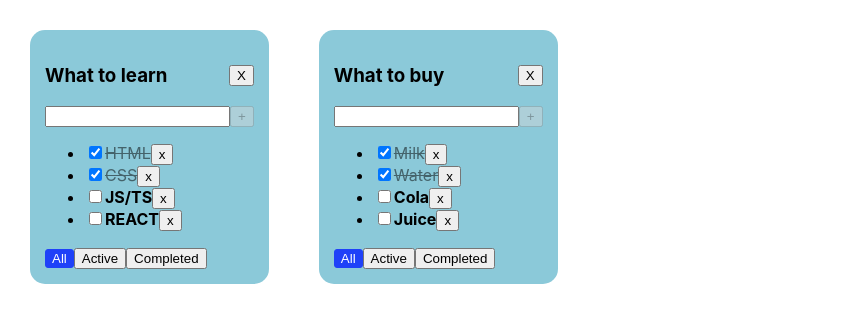
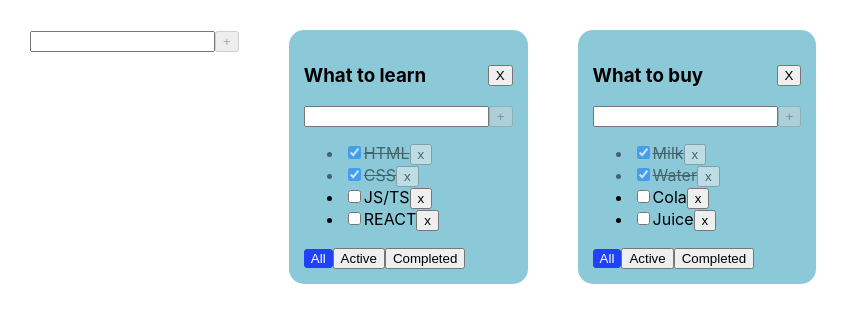
Before and after one commit to AnsarKhubiev/itincubator-todolist, a React (Create React App) app: page / in a window 1280 px wide. Shown: the top 322 px of the page, without its empty margins (0-849 px from the left). Built offline with nearby package versions, Linux system fonts and the light colour scheme.

Commit message:
sprint-02 02. Added: component of changing the task text and the todolist; component of adding a new todolist

```diff
--- /dev/null
+++ b/src/AddItemForm.tsx
@@ -0,0 +1,54 @@
+import React, {ChangeEvent, KeyboardEvent, useState} from "react";
+import {Button} from "./Button";
+
+type AddItemFormPropsType = {
+    addItem: (title: string) => void
+}
+
+export const AddItemForm = ({addItem}: AddItemFormPropsType) => {
+
+    const [itemTitle, setItemTitle] = React.useState("")
+    const [error, setError] = useState<string | null>(null)
+
+    const isAddBtnDisabled = !itemTitle.length || itemTitle.trim().length > 15
+    const userTitleLengthWarning = itemTitle.trim().length > 15 && <div>Recommended task title is 15 charters</div>
+    const userEmptyTitleWarning = error && <div>"Please enter title"</div>
+
+    const changeItemTitleHandler = (e: ChangeEvent<HTMLInputElement>) => {
+        setItemTitle(e.currentTarget.value)
+    }
+
+    const addItemOnKeyUpHandler = (e: KeyboardEvent<HTMLInputElement>) => {
+        setError(null)
+        if (itemTitle.length <= 15) e.key === "Enter" && addItemHandler()
+    }
+
+    const addItemHandler = () => {
+        setItemTitle("")
+        const trimmedTitle = itemTitle.trim()
+        if (trimmedTitle) {
+            addItem(trimmedTitle)
+        } else {
+            setError("Title is required")
+        }
+    }
+
+    return (
+        <div>
+            <input
+                onKeyUp={addItemOnKeyUpHandler}
+                value={itemTitle}
+                onChange={changeItemTitleHandler}
+                className={error ? "inputError" : ""}
+            />
+
+            <Button
+                onClickHandler={addItemHandler}
+                title="+"
+                isDisabled={isAddBtnDisabled}
+            />
+            {userTitleLengthWarning}
+            {userEmptyTitleWarning}
+        </div>
+    );
+};
--- a/src/App.css
+++ b/src/App.css
@@ -19,7 +19,7 @@
   align-items: center;
 }
 
-.task-done {
+.is-done {
   text-decoration: line-through;
   opacity: 0.5;
 }
@@ -35,7 +35,7 @@
   border: 1px solid #1f41f8;
 }
 
-.taskInputError {
+.inputError {
   border: 1px solid #f81f1f;
   outline: none
 }
--- a/src/App.tsx
+++ b/src/App.tsx
@@ -2,6 +2,7 @@ import React, {useState} from "react";
 import "./App.css";
 import {Todolist} from "./Todolist";
 import {v1} from "uuid";
+import {AddItemForm} from "./AddItemForm";
 
 export type TaskType = {
     id: string
@@ -25,6 +26,7 @@ function App() {
     //BLL (business logic layer):
     const todolistId_1 = v1()
     const todolistId_2 = v1()
+
 
     const [todolists, setTodolists] = useState<TodoListType[]>([
         {id: todolistId_1, title: "What to learn", filter: "all",},
@@ -71,13 +73,21 @@ function App() {
         setTasks({...tasks, [todolistId]: nextState})
     }
 
+    const changeTaskTitle = (taskId: string, title: string, todolistId: string) => {
+        const nextState = tasks[todolistId].map(t => t.id === taskId ?
+            {
+                ...t,
+                title
+            } : t)
+        setTasks({...tasks, [todolistId]: nextState})
+    }
+
     //UI (User Interface)
-
 
     // Фильтрация тасок
     const changeTodolistFilter = (filter: FilterValuesType, todolistId: string) => {
         setTodolists(todolists.map(tl => tl.id === todolistId
-            ? {...tl, filter: filter} : tl))
+            ? {...tl, filter} : tl))
     }
 
     const getFilteredTasks = (allTasks: TaskType[], currentFilter: FilterValuesType) => {
@@ -91,15 +101,28 @@ function App() {
         }
     }
 
+    const changeTodoListTitle = (title: string, todolistId: string) => {
+        setTodolists(todolists.map(tl => tl.id === todolistId
+            ? {...tl, title} : tl))
+    }
+
     const removeTodolist = (todolistId: string) => {
-        const resultTodolists = todolists.filter( tl => tl.id !== todolistId)
+        const resultTodolists = todolists.filter(tl => tl.id !== todolistId)
         setTodolists(resultTodolists)
         delete tasks[todolistId]
+    }
+
+    const addNewTodolist = (title: string) => {
+        const todoListId = v1()
+        setTodolists([{id: todoListId, title, filter: "all"}, ...todolists])
+        setTasks({...tasks, [todoListId]: []})
     }
 
     return (
 
         <div className="App">
+            <AddItemForm addItem={addNewTodolist}/>
+
             {todolists.map(tl => {
                 const filteredTasks = getFilteredTasks(tasks[tl.id], tl.filter)
 
@@ -107,13 +130,15 @@ function App() {
                     key={tl.id}
                     todolistId={tl.id}
                     title={tl.title}
+                    changeTaskTitle={changeTaskTitle}
                     tasks={filteredTasks}
                     removeTask={removeTask}
-                    changeTodolistFilter={changeTodolistFilter}
+                    changeFilter={changeTodolistFilter}
                     addTask={addTask}
                     changeTaskStatus={changeTaskStatus}
                     filter={tl.filter}
                     removeTodolist={removeTodolist}
+                    changeTodoListTitle={changeTodoListTitle}
                 />
             })}
         </div>
--- /dev/null
+++ b/src/EditableSpan.tsx
@@ -0,0 +1,34 @@
+import React, {ChangeEvent, useState} from "react";
+
+type EditableSpanPropsType = {
+    title: string
+    changeTitle: (title: string)=> void
+}
+
+export const EditableSpan = ({title, changeTitle}: EditableSpanPropsType) => {
+    const [editMode, setEditMode] = useState(false)
+    const [itemTitle, setItemTitle] = React.useState(title)
+
+    const onEditMode = () => setEditMode(true)
+    const offEditMode = () => {
+        setEditMode(false)
+        changeTitle(itemTitle)
+    }
+
+    const changeItemTitleHandler = (e: ChangeEvent<HTMLInputElement>) => {
+        setItemTitle(e.currentTarget.value)
+    }
+
+    return (
+        editMode
+            ? <input
+                onBlur={offEditMode}
+                onChange={changeItemTitleHandler}
+                value={itemTitle}
+                autoFocus={true}
+            />
+            : <span onDoubleClick={onEditMode}>{title}</span>
+
+
+    );
+};
--- a/src/Todolist.tsx
+++ b/src/Todolist.tsx
@@ -1,116 +1,101 @@
-import React, {KeyboardEvent, ChangeEvent, useState} from "react";
-import {TodolistHeader} from "./TodolistHeader";
 import {FilterValuesType, TaskType} from "./App";
 import {Button} from "./Button";
+import {AddItemForm} from "./AddItemForm";
+import {EditableSpan} from "./EditableSpan";
 
 type TodolistPropsType = {
     todolistId: string
     title: string
     tasks: TaskType[]
+    changeTaskTitle: (taskId: string, title: string, todolistId: string) => void
     removeTask: (taskId: string, todolistId: string) => void
-    changeTodolistFilter: (filter: FilterValuesType, todolistId: string) => void
+    changeFilter: (filter: FilterValuesType, todolistId: string) => void
+    changeTodoListTitle: (title: string, todolistId: string) => void
     addTask: (title: string, todolistId: string) => void
     changeTaskStatus: (taskId: string, newIsDoneValue: boolean, todolistId: string) => void
     removeTodolist: (todolistId: string) => void
     filter: FilterValuesType
 }
 
-export type TodolistTitlePropsType = {
-    title: string
-}
+export const Todolist = (props: TodolistPropsType) => {
+    const {
+        todolistId,
+        title,
+        tasks,
+        changeTaskTitle,
+        removeTask,
+        changeFilter,
+        changeTodoListTitle,
+        addTask,
+        changeTaskStatus,
+        removeTodolist,
+        filter
+    } = props
 
+    const tasksList = tasks.length === 0 ? "Тасок нет" : tasks.map(task => {
+        const removeTaskHandler = () => removeTask(task.id, todolistId)
 
-export const Todolist = (props: TodolistPropsType) => {
+        const changeTaskTitleHandler = (title: string) => {
+            changeTaskTitle(task.id, title, todolistId)
+        }
 
-    const [taskTitle, setTaskTitle] = React.useState("")
-    const [taskInputError, setTaskInputError] = useState<string | null>(null)
-
-    const tasksList = props.tasks.length === 0 ? "Тасок нет" : props.tasks.map(task => {
-        const removeTaskHandler = () => props.removeTask(task.id, props.todolistId)
         return (
-            <li key={task.id}>
+            <li key={task.id} className={task.isDone ? 'is-done' : ''}>
                 <input
                     type="checkbox"
                     checked={task.isDone}
-                    onChange={(e) => props.changeTaskStatus(task.id, e.currentTarget.checked, props.todolistId)}
+                    onChange={(e) => changeTaskStatus(task.id, e.currentTarget.checked, todolistId)}
                 />
-                <span className={task.isDone ? "task-done" : "task"}>{task.title}</span>
+                <EditableSpan
+                    title={task.title}
+                    changeTitle={changeTaskTitleHandler}
+                />
                 <Button title="x" onClickHandler={removeTaskHandler}/>
             </li>
         )
     })
 
-    const addNewTaskHandler = () => {
-        const trimmedTitle = taskTitle.trim()
-        if (trimmedTitle.length) {
-            props.addTask(taskTitle.trim(), props.todolistId)
-            setTaskTitle("")
-        } else {
-            setTaskInputError("Title is required")
-        }
+    const addNewTask = (title: string) => addTask(title, todolistId)
+
+    const changeFilterTasksHandler = (filter: FilterValuesType) => () => {
+        changeFilter(filter, todolistId)
     }
 
-    const onKeyDownAddNewTaskHandler = (e: KeyboardEvent<HTMLInputElement>) => {
-        e.key === "Enter" && taskTitle.length && taskTitle.length <= 15 && addNewTaskHandler()
-    }
+    const deleteTodolist = () => removeTodolist(todolistId)
 
-    const changeTaskTitleHandler = (e: ChangeEvent<HTMLInputElement>) => {
-        taskInputError && setTaskInputError(null)
-        setTaskTitle(e.currentTarget.value)
-    }
-
-    const changeTodolistFilterHandlerCreater = (filter: FilterValuesType) => () => props.changeTodolistFilter(filter, props.todolistId)
-
-    const isAddTaskButtonDisabled = !taskTitle.trim().length || taskTitle.length > 15
-    const userTaskTitleLengthWarning = taskTitle.length > 15 && <div>Recommended task title is 15 charters</div>
-    const userTaskEmptyTitleWarning = taskInputError && <div>"Please enter title"</div>
-
-    const deleteTodolist = () => {
-        props.removeTodolist(props.todolistId)
+    const changeTodoListTitleHandler = (title: string) => {
+        changeTodoListTitle(title, todolistId)
     }
 
     return (
         <div className="todolist">
 
             <div className="todolistHeader">
-                <TodolistHeader title={props.title}/>
+                <h3>
+                    <EditableSpan title={title} changeTitle={changeTodoListTitleHandler}/>
+                </h3>
                 <button onClick={deleteTodolist}>X</button>
             </div>
 
-            <div>
-                <input
-                    onKeyDown={onKeyDownAddNewTaskHandler}
-                    value={taskTitle}
-                    onChange={changeTaskTitleHandler}
-                    className={taskInputError ? "taskInputError" : ""}
-                />
-
-                <Button
-                    onClickHandler={addNewTaskHandler}
-                    title="+"
-                    isDisabled={isAddTaskButtonDisabled}/>
-
-                {userTaskEmptyTitleWarning}
-                {userTaskTitleLengthWarning}
-            </div>
+            <AddItemForm addItem={addNewTask}/>
 
             <ul>{tasksList}</ul>
 
-            <div className='filter-btn'>
+            <div className="filter-btn">
                 <Button
-                    classes={props.filter === "all" ? "active" : ""}
+                    classes={filter === "all" ? "active" : ""}
                     title="All"
-                    onClickHandler={changeTodolistFilterHandlerCreater("all")}
+                    onClickHandler={changeFilterTasksHandler("all")}
                 />
                 <Button
-                    classes={props.filter === "active" ? "active" : ""}
+                    classes={filter === "active" ? "active" : ""}
                     title="Active"
-                    onClickHandler={changeTodolistFilterHandlerCreater("active")}
+                    onClickHandler={changeFilterTasksHandler("active")}
                 />
                 <Button
-                    classes={props.filter === "completed" ? "active" : ""}
+                    classes={filter === "completed" ? "active" : ""}
                     title="Completed"
-                    onClickHandler={changeTodolistFilterHandlerCreater("completed")}
+                    onClickHandler={changeFilterTasksHandler("completed")}
                 />
             </div>
         </div>
--- a/src/TodolistHeader.tsx
+++ /dev/null
@@ -1,7 +0,0 @@
-import {TodolistTitlePropsType} from "./Todolist";
-
-export const TodolistHeader = ({title}: TodolistTitlePropsType) => {
-    return (
-        <h3>{title}</h3>
-    )
-}
```
Also changed, not shown: src/TodolistWithRef.tsx (deleted, +0 -73 lines).
